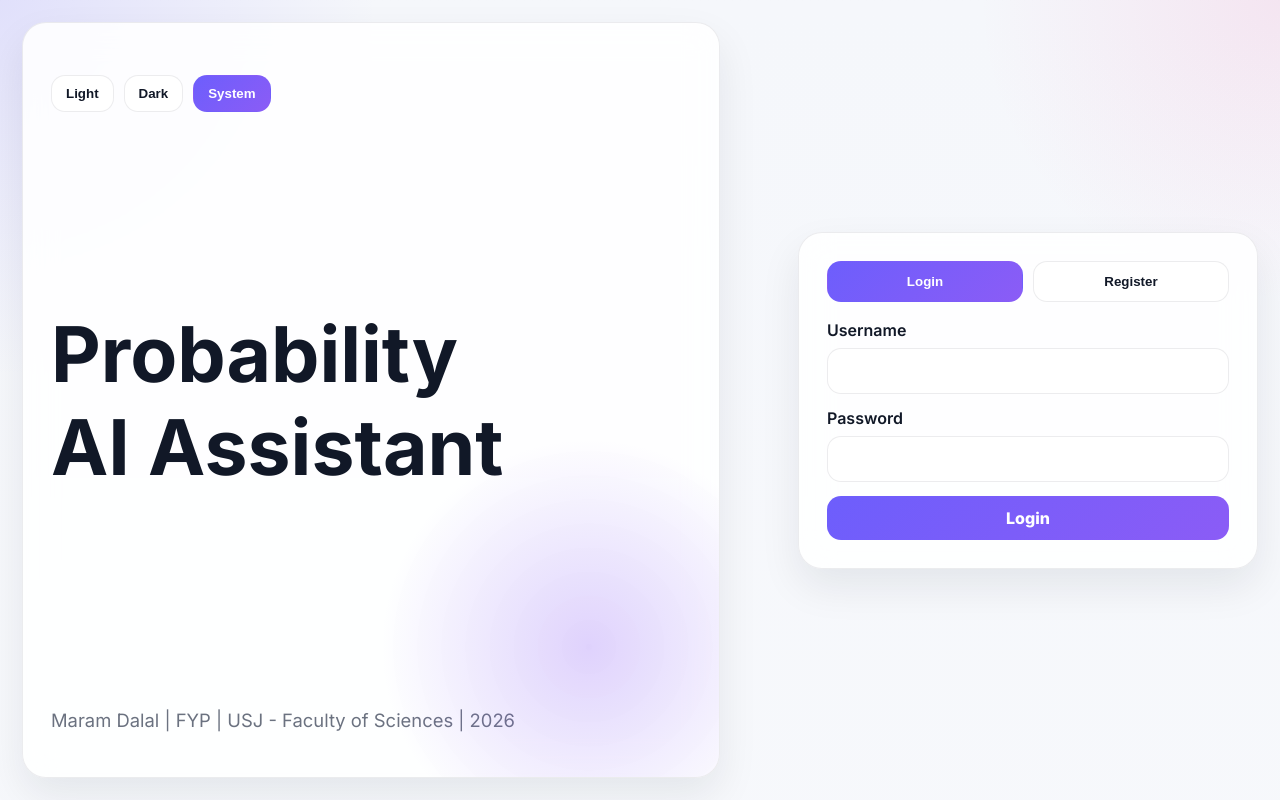
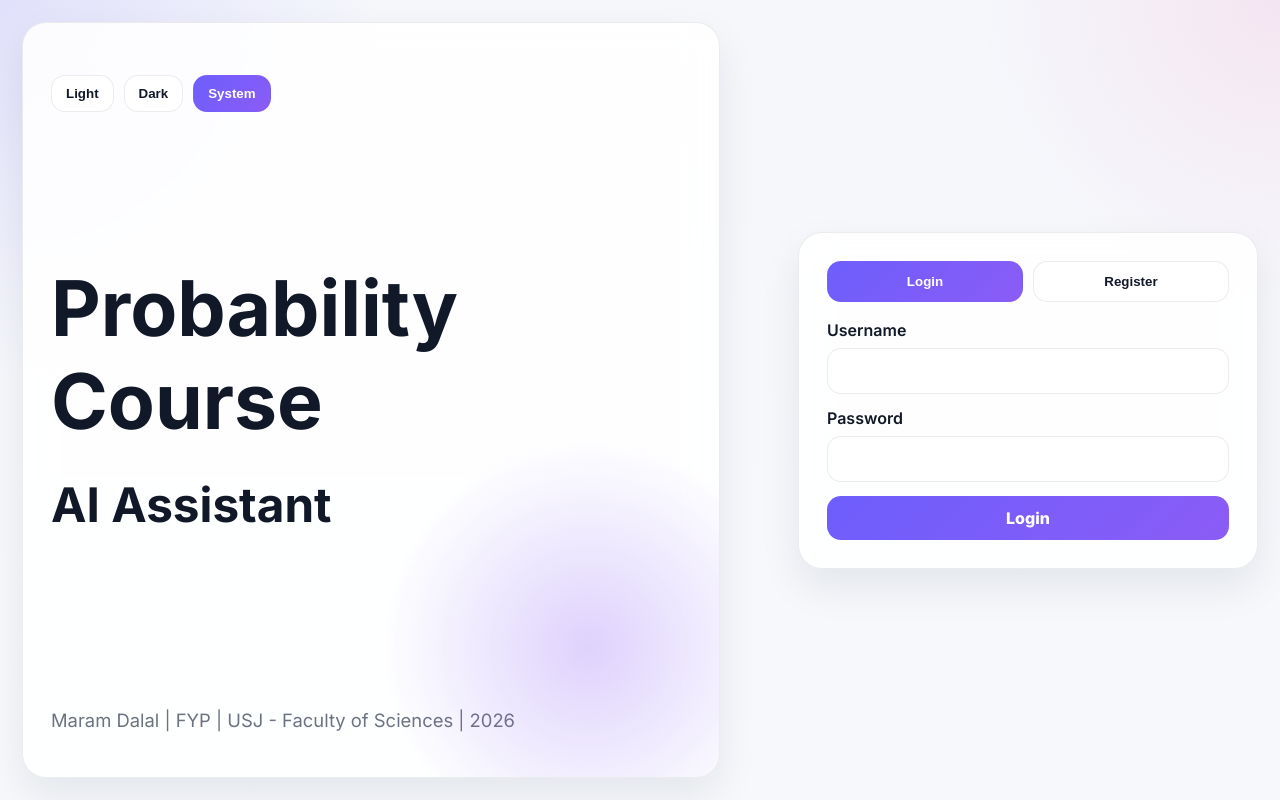
Before and after one commit to khalildalal/PAIA, a Flask app: page /login in a window 1280 px wide. Run offline with Flask 3, Linux system fonts and the light colour scheme; some libraries are stand-ins or nearby versions.

Commit message:
Updated login title (Probability Course AI Assistant)

```diff
--- a/templates/login.html
+++ b/templates/login.html
@@ -13,7 +13,7 @@ They do not change how the page works.
 <head>
   <meta charset="UTF-8">
   <meta name="viewport" content="width=device-width, initial-scale=1.0">
-  <title>Login - Probability AI Assistant</title>
+  <title>Login - Probability Course AI Assistant</title>
 
   <link rel="preconnect" href="https://fonts.googleapis.com">
   <link rel="preconnect" href="https://fonts.gstatic.com" crossorigin>
@@ -36,9 +36,11 @@ They do not change how the page works.
         <button class="theme-btn" type="button" data-theme-choice="system">System</button>
       </div>
 
-      <h1>Probability AI Assistant</h1>
+      <h1>
+        Probability Course<br>
+        <span style="font-size: 0.62em;">AI Assistant</span>
+      </h1>
 
-      <!-- ✅ FIXED LINE (NO BREAK) -->
       <p class="login-signature">
         Maram Dalal | FYP | USJ - Faculty of Sciences | 2026
       </p>
```
